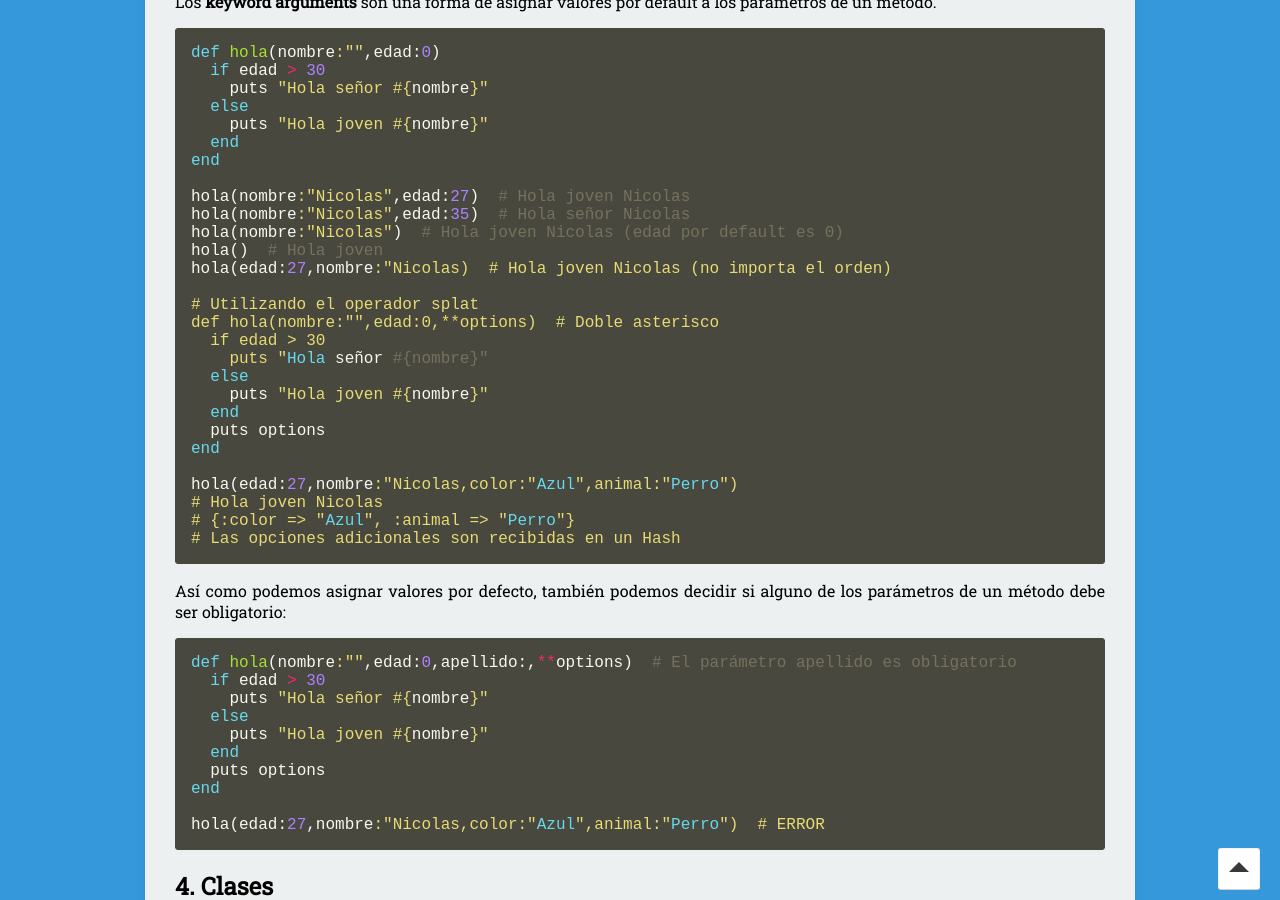
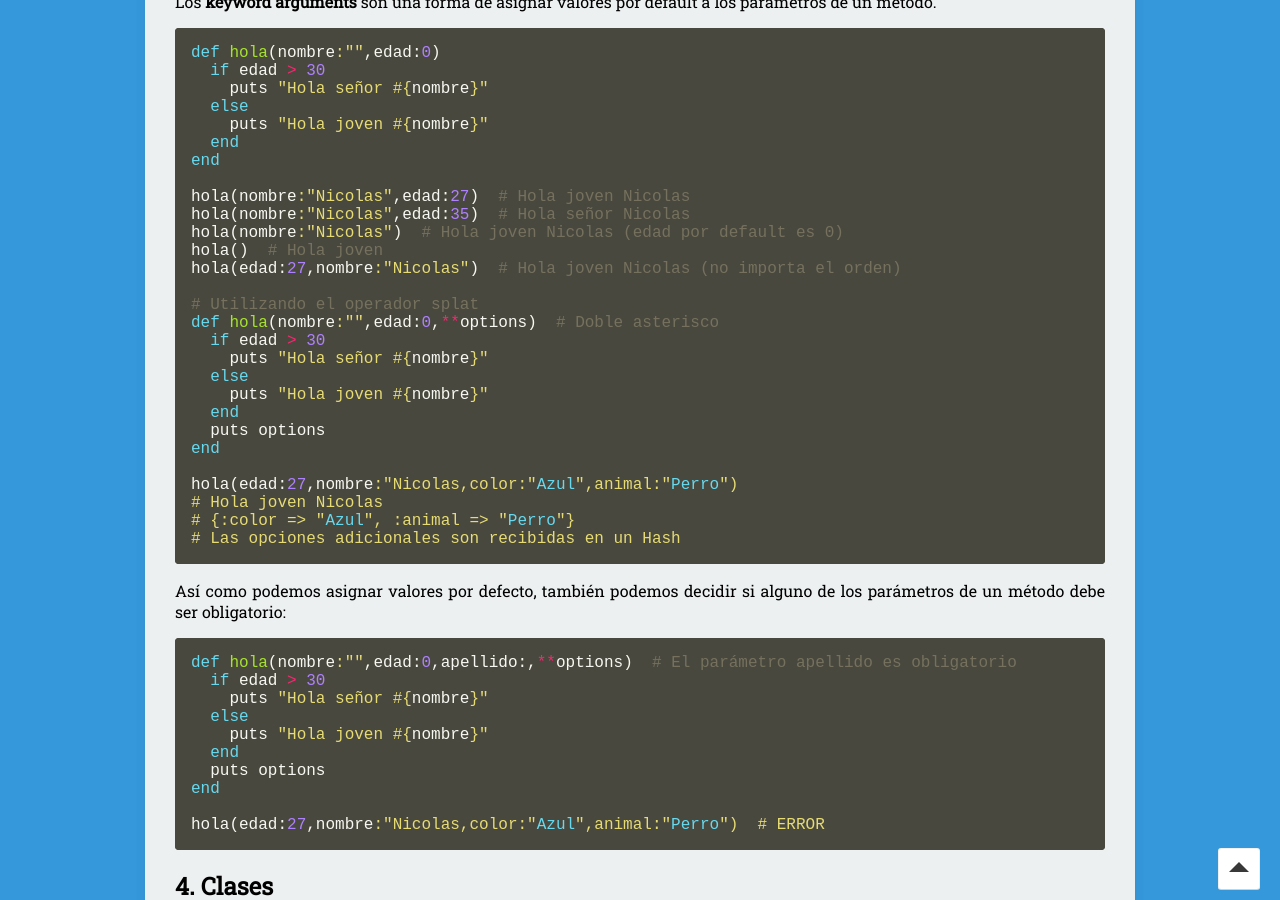
Before and after one commit to nisoto/Blog-anterior-2.0, a Jekyll site: the page built from _posts/2020-04-13-rails-v-ruby-avanzado.md, in a window 1280 px wide and 900 px high, scrolled down 4089 px. Built offline with Jekyll 4.4.1, drawn with Linux system fonts in a browser that asks for light colours; nearby versions of some CDN libraries.

```diff
--- a/_posts/2020-04-13-rails-v-ruby-avanzado.md
+++ b/_posts/2020-04-13-rails-v-ruby-avanzado.md
@@ -228,7 +228,7 @@ hola(nombre:"Nicolas",edad:27)  # Hola joven Nicolas
 hola(nombre:"Nicolas",edad:35)  # Hola señor Nicolas
 hola(nombre:"Nicolas")  # Hola joven Nicolas (edad por default es 0)
 hola()  # Hola joven
-hola(edad:27,nombre:"Nicolas)  # Hola joven Nicolas (no importa el orden)
+hola(edad:27,nombre:"Nicolas")  # Hola joven Nicolas (no importa el orden)
 
 # Utilizando el operador splat
 def hola(nombre:"",edad:0,**options)  # Doble asterisco
```
